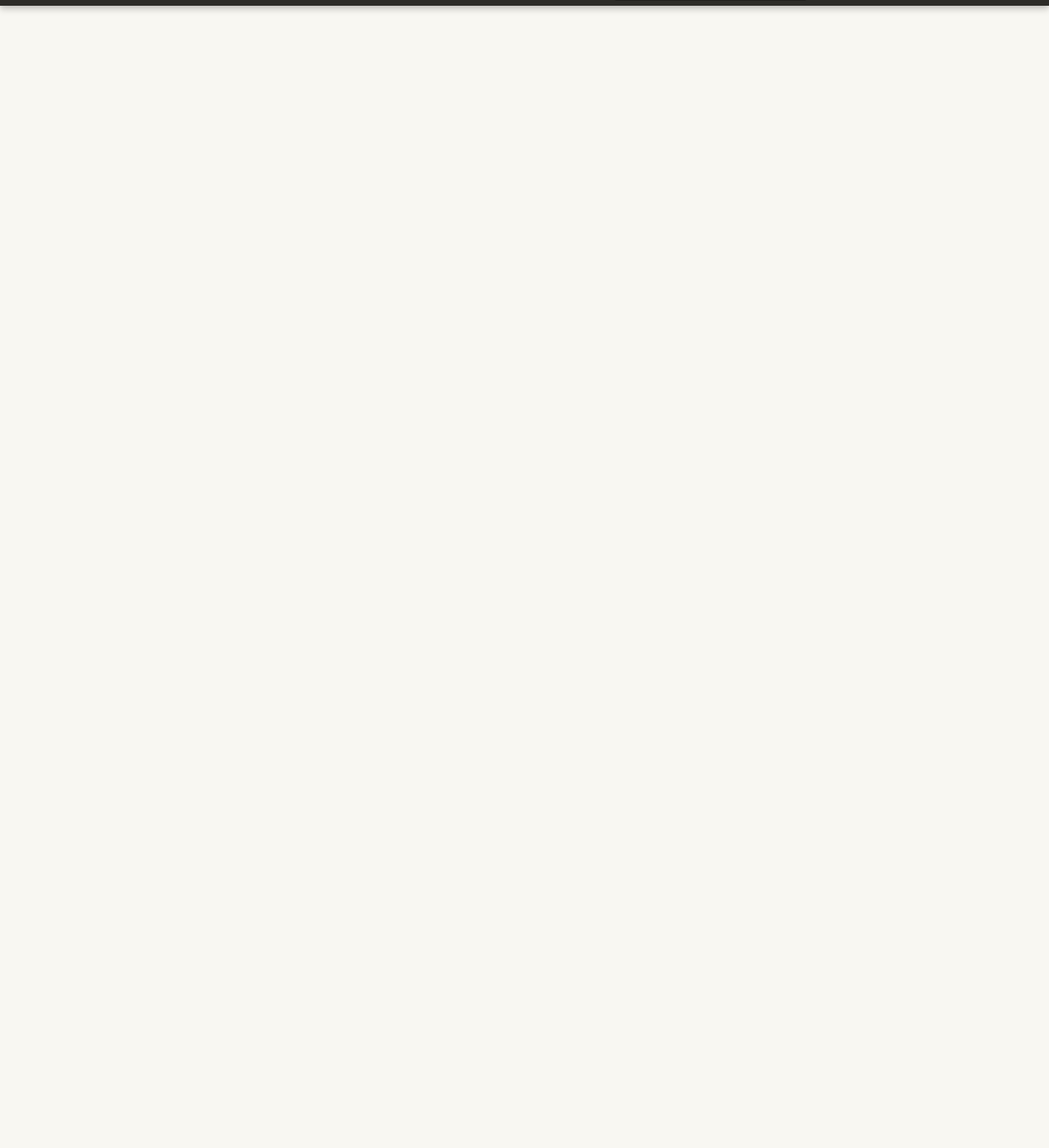
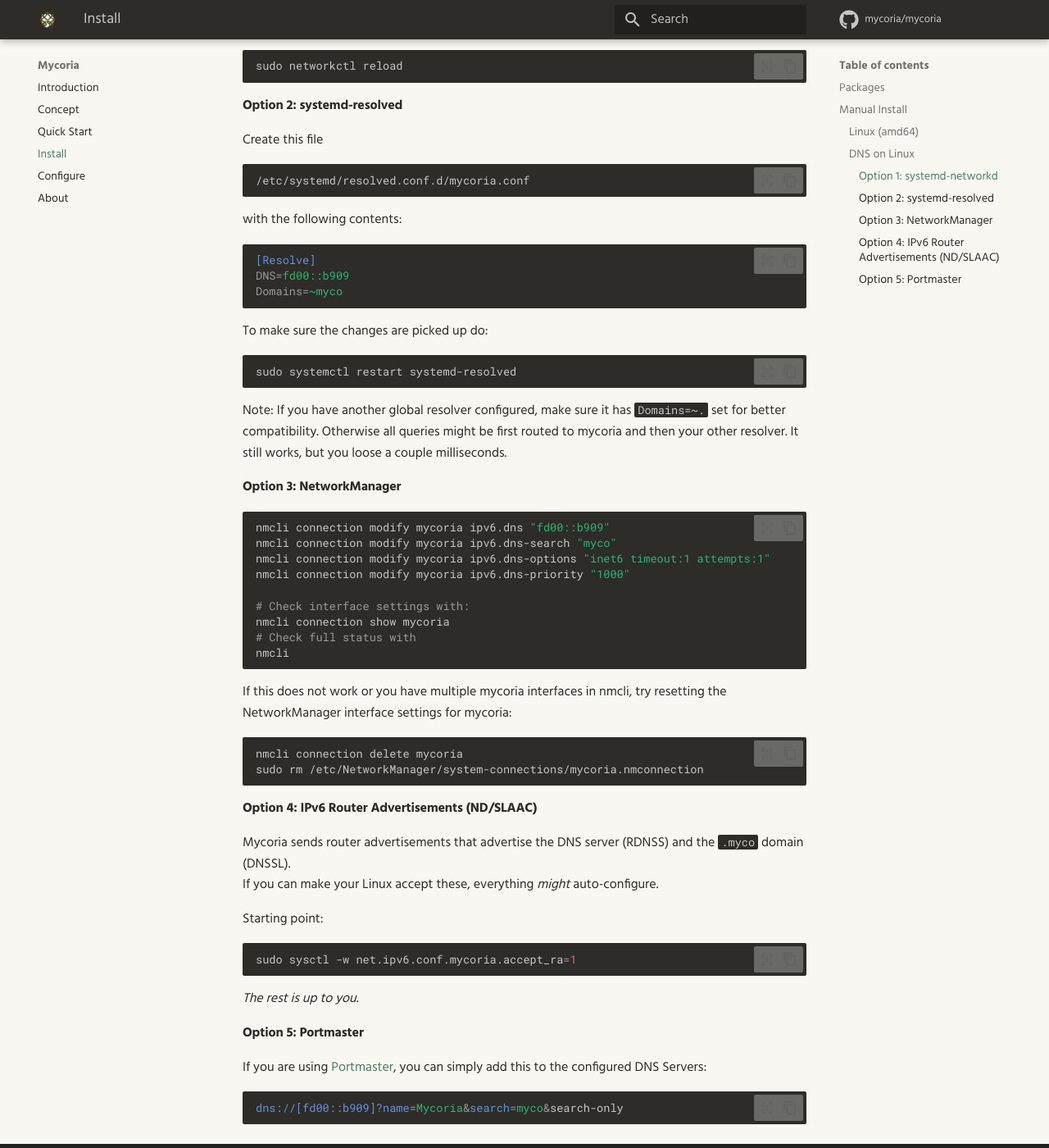
Before and after one commit to mycoria/web, an MkDocs documentation site: the page built from docs/install.md, in a window 1280 px wide and 1400 px high, scrolled down 1393 px. Shown: the whole window at 82% size. Built offline with MkDocs 1.6.1 and Material for MkDocs 9.7.7, drawn with Linux system fonts in a browser that asks for light colours; plug-ins that fetch from the network failed and are left out; comment, search, counter and statistics services are not loaded; some of the changed text lies outside the part shown.

Commit message:
Add section about DNS configuration to install guide

````diff
--- a/docs/install.md
+++ b/docs/install.md
@@ -2,7 +2,7 @@
 
 ## Packages
 
-_We haven't packaged Mycoria yet for any platform. If you want help out, it is much appreciated._
+_We haven't packaged Mycoria yet for any platform. If you want to help out, it is much appreciated._
 
 ## Manual Install
 
@@ -32,3 +32,101 @@
     [Read more about it here.](/concept/#scalable-routing)
 
     If you pick an incorrect one, it will undermine _your_ routing performance.
+
+### DNS on Linux
+
+In order to use `.myco` domains, you need to tell Linux to resolve `.myco` using Mycoria.
+
+As there are so many different systems and configuration options, help here is much appreciated.
+(This is such a mess on Linux - we probably won't try to auto-configure this until it gets better.)
+
+#### Option 1: systemd-networkd
+
+Create this file
+
+``` sh
+/etc/systemd/network/mycoria.network
+```
+
+with the following contents:
+
+``` ini
+[Match]
+Name=mycoria
+
+[Network]
+DNS=fd00::b909
+Domains=~myco
+```
+
+To make sure the changes are picked up do:
+
+```sh
+sudo networkctl reload
+```
+
+#### Option 2: systemd-resolved
+
+Create this file
+
+``` sh
+/etc/systemd/resolved.conf.d/mycoria.conf
+```
+
+with the following contents:
+
+``` ini
+[Resolve]
+DNS=fd00::b909
+Domains=~myco
+```
+
+To make sure the changes are picked up do:
+
+```sh
+sudo systemctl restart systemd-resolved
+```
+
+Note: If you have another global resolver configured, make sure it has `Domains=~.` set for better compatibility. Otherwise all queries might be first routed to mycoria and then your other resolver. It still works, but you loose a couple milliseconds.
+
+#### Option 3: NetworkManager
+
+``` sh
+nmcli connection modify mycoria ipv6.dns "fd00::b909"
+nmcli connection modify mycoria ipv6.dns-search "myco"
+nmcli connection modify mycoria ipv6.dns-options "inet6 timeout:1 attempts:1"
+nmcli connection modify mycoria ipv6.dns-priority "1000"
+
+# Check interface settings with:
+nmcli connection show mycoria
+# Check full status with
+nmcli
+```
+
+If this does not work or you have multiple mycoria interfaces in nmcli, try resetting the NetworkManager interface settings for mycoria:
+
+``` sh
+nmcli connection delete mycoria
+sudo rm /etc/NetworkManager/system-connections/mycoria.nmconnection
+```
+
+#### Option 4: IPv6 Router Advertisements (ND/SLAAC)
+
+Mycoria sends router advertisements that advertise the DNS server (RDNSS) and the `.myco` domain (DNSSL).
+If you can make your Linux accept these, everything _might_ auto-configure.
+
+Starting point:
+
+``` sh
+sudo sysctl -w net.ipv6.conf.mycoria.accept_ra=1
+```
+
+_The rest is up to you._
+
+#### Option 5: Portmaster
+
+If you are using [Portmaster](https://safing.io/), you can simply add this to the configured DNS Servers:
+
+``` urlencoded
+dns://[fd00::b909]?name=Mycoria&search=myco&search-only
+```
````
Also changed, not shown: README.md (+3 -1 lines).
